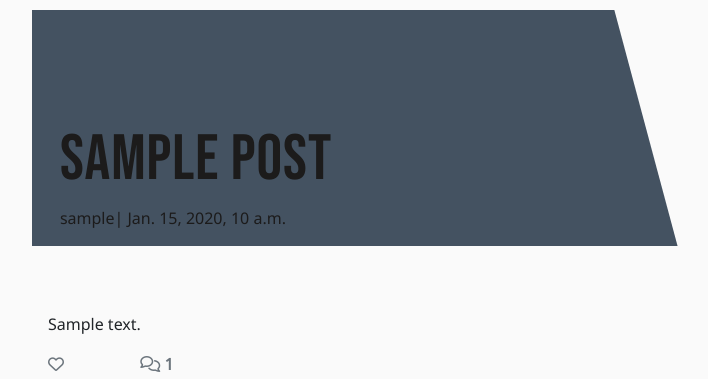
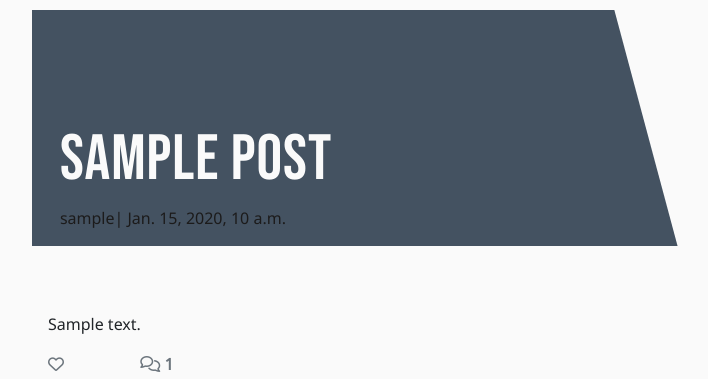
Before and after one commit to Code-Institute-Submissions/Hemenhk-filmstar_JanResub, a Django app: a page that uses templates/base.html in a window 1280 px wide. Shown: the part 80-459 px from the top of the page, without its empty margins (50-758 px from the left). Run offline with Django 3.2, Linux system fonts and the light colour scheme; tables that the repository leaves empty hold one stand-in row (values such as "Sample post"); some libraries are stand-ins or nearby versions.

Commit message:
Change color on text and deploy

```diff
--- a/static/css/style.css
+++ b/static/css/style.css
@@ -197,7 +197,7 @@ nav .fa-solid {
     font-family: 'Bebas Neue', sans-serif;
     font-size: 4rem;
     letter-spacing: 1px;
-    color: #1c1b1b;
+    color: #fafafa;
     margin-top: 20%;
     margin-left: 5%;
 }
```
